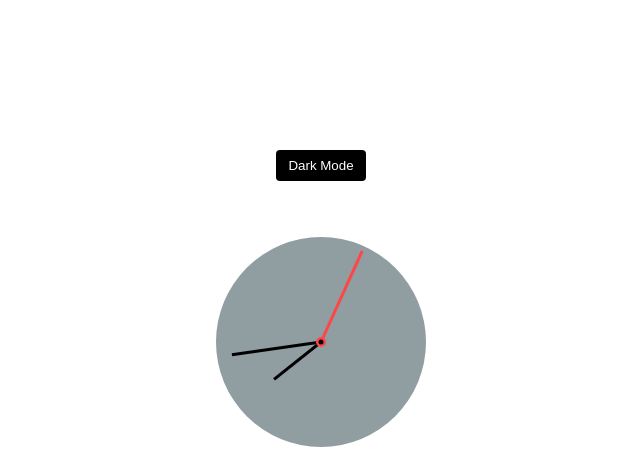
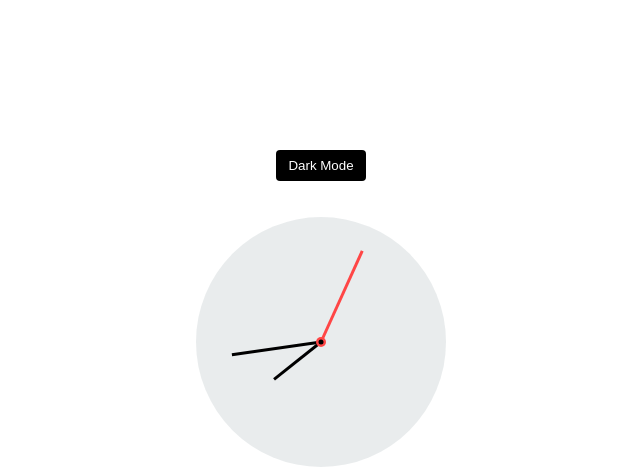
Before and after one commit to Alireza-LA/50_Projects_50_Days, a plain HTML site: page 19-Theme-Clock/index.html in a window 1280 px wide. Shown: the top 474 px of the page, without its empty margins (319-959 px from the left). Drawn offline with Linux system fonts and the light colour scheme.

Commit message:
Update style.css

```diff
--- a/19-Theme-Clock/style.css
+++ b/19-Theme-Clock/style.css
@@ -59,9 +59,9 @@ body {
 
 .clock {
     position: relative;
-    width: 210px;
-    height: 210px;
-    background-color: #364e558c;
+    width: 250px;
+    height: 250px;
+    background-color: #364e551b;
     border-radius: 50%;
     margin-bottom: 30px;
 }
```
